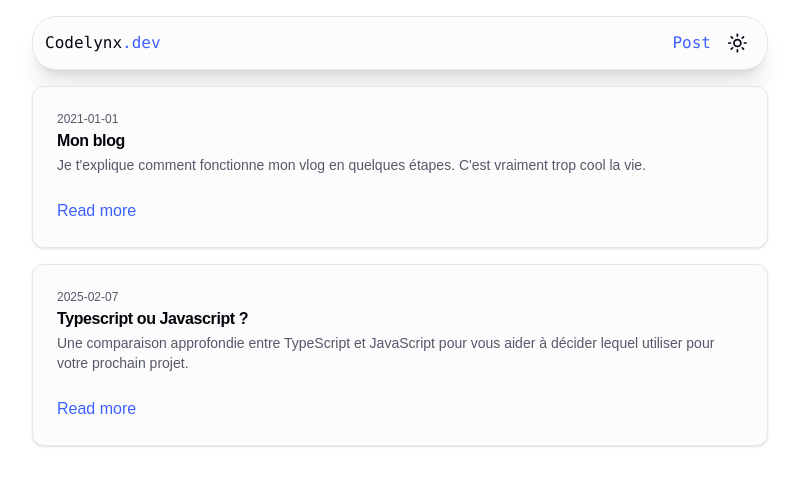
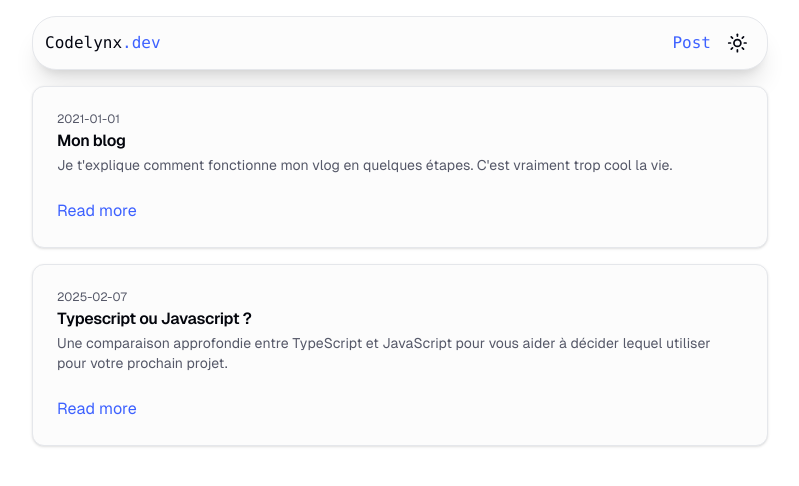
Before and after one commit to Christ-YAO/mdx-blog, a Next.js app: page / in a window 1280 px wide. Shown: the top 486 px of the page, without its empty margins (240-1039 px from the left). Built offline with nearby package versions, Linux system fonts and the light colour scheme.

Commit message:
font sans

```diff
--- a/app/layout.tsx
+++ b/app/layout.tsx
@@ -29,7 +29,7 @@ export default function RootLayout({
   return (
     <html lang="en" className="h-full">
       <body
-        className={cn(`${geistSans.variable} ${geistMono.variable} antialiased h-full max-w-3xl m-auto px-4`)}
+        className={cn(`${geistSans.className} ${geistMono.variable} antialiased h-full max-w-3xl m-auto px-4`)}
       >
         <ThemeProvider
           attribute="class"
```
